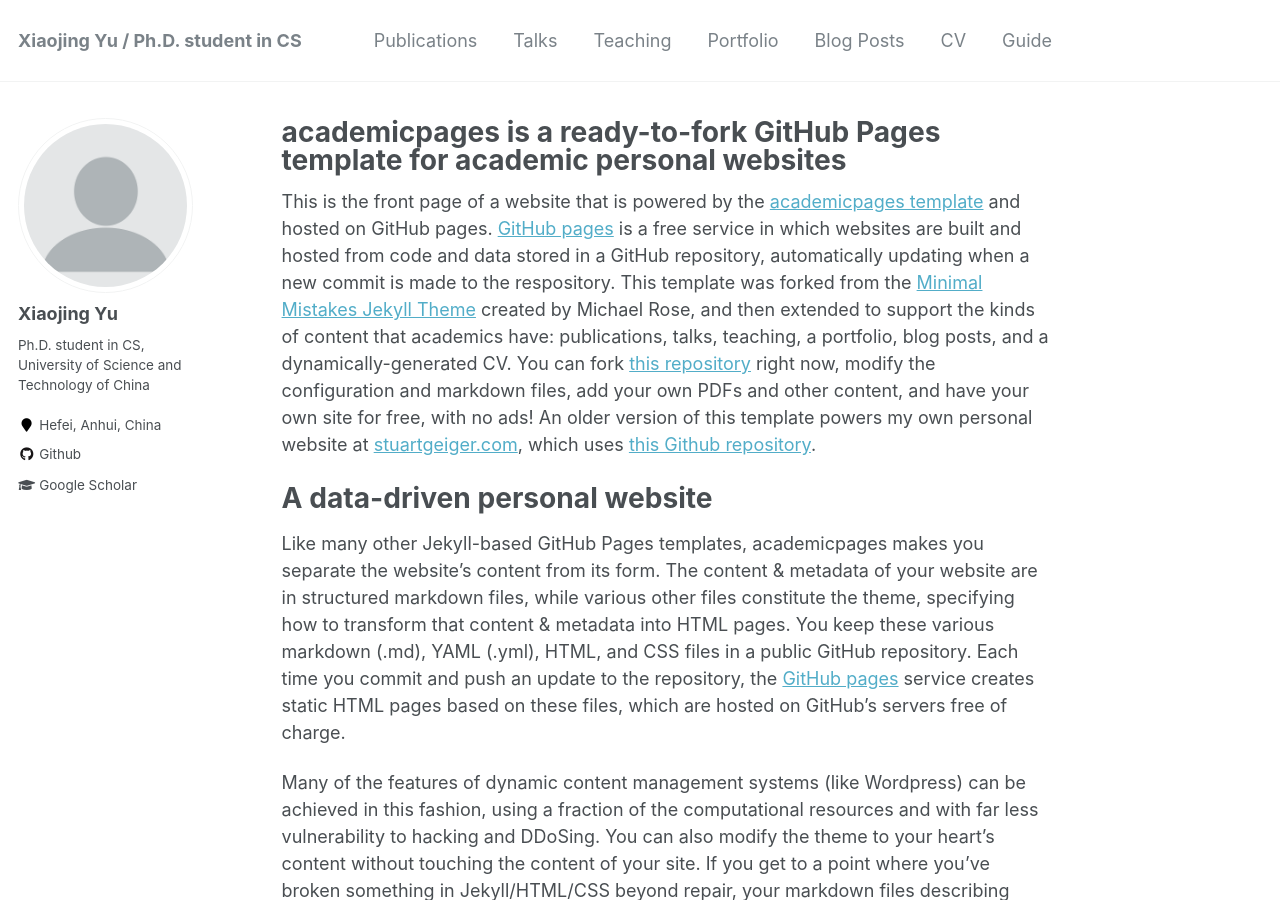
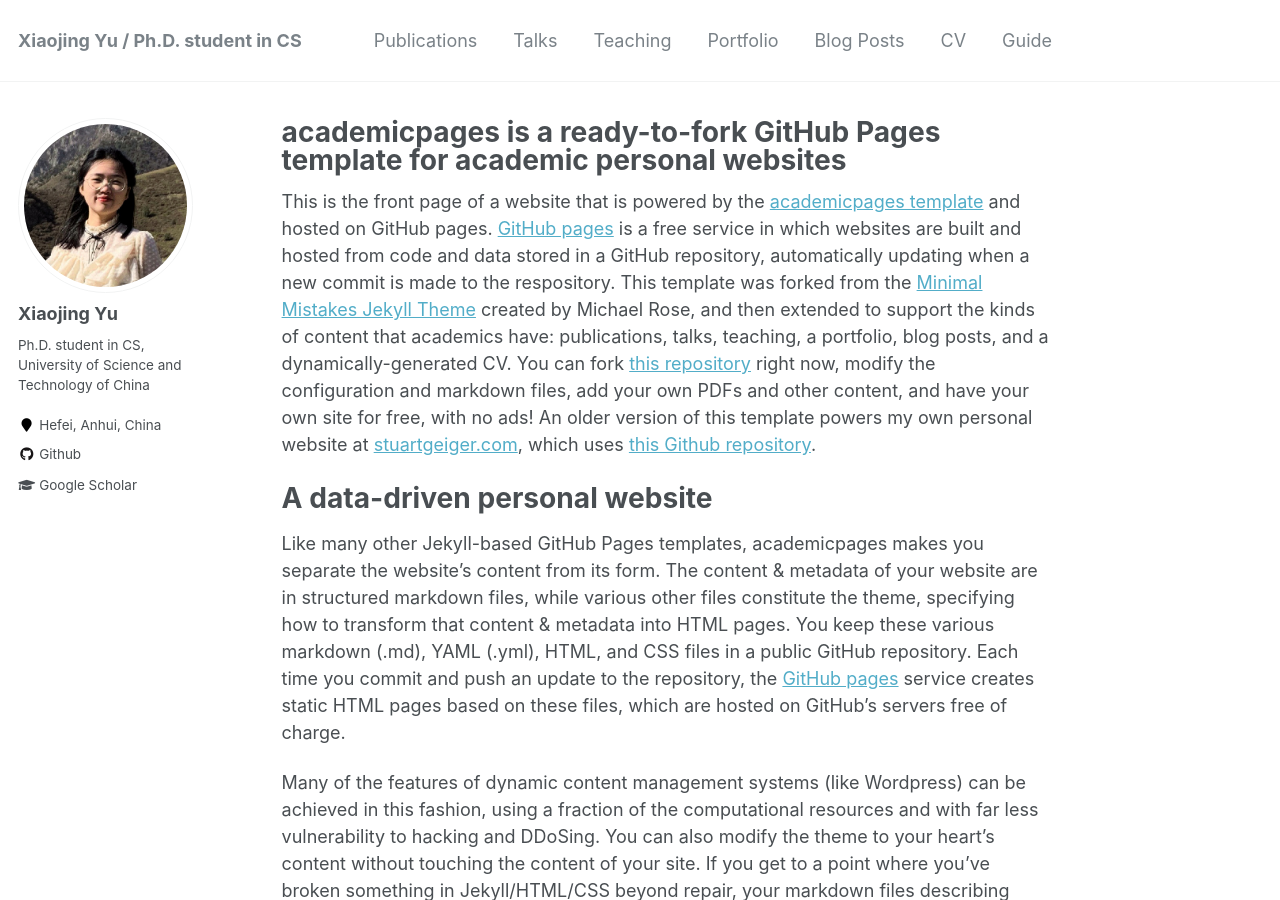
Before and after one commit to blairjing/blairjing.github.io, a Jekyll site: the page built from _pages/about.md, in a window 1280 px wide and 900 px high. Built offline with Jekyll 4.4.1, drawn with Linux system fonts in a browser that asks for light colours.

Commit message:
Update _config.yml

```diff
--- a/_config.yml
+++ b/_config.yml
@@ -81,7 +81,7 @@ analytics:
 # Site Author
 author:
   name             : "Xiaojing Yu"
-  avatar           : "profile.png"
+  avatar           : "website.jpg"
   bio              : "Ph.D. student in CS, University of Science and Technology of China"
   location         : "Hefei, Anhui, China"
   employer         :
```
